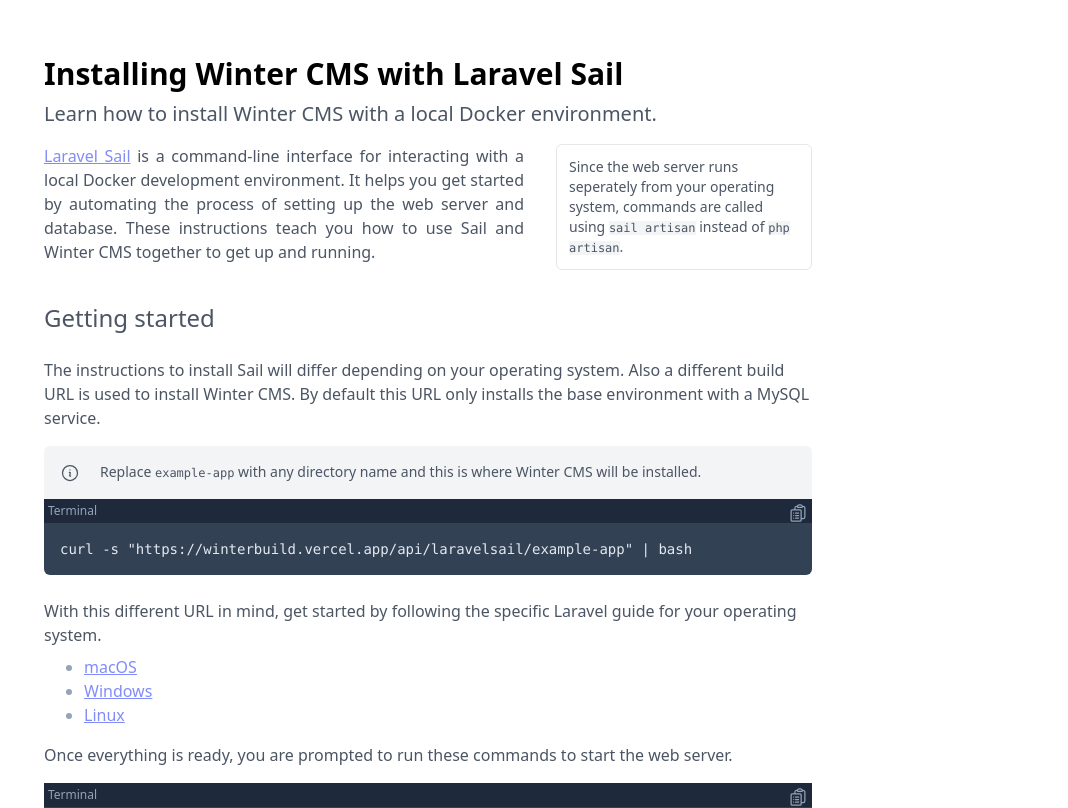
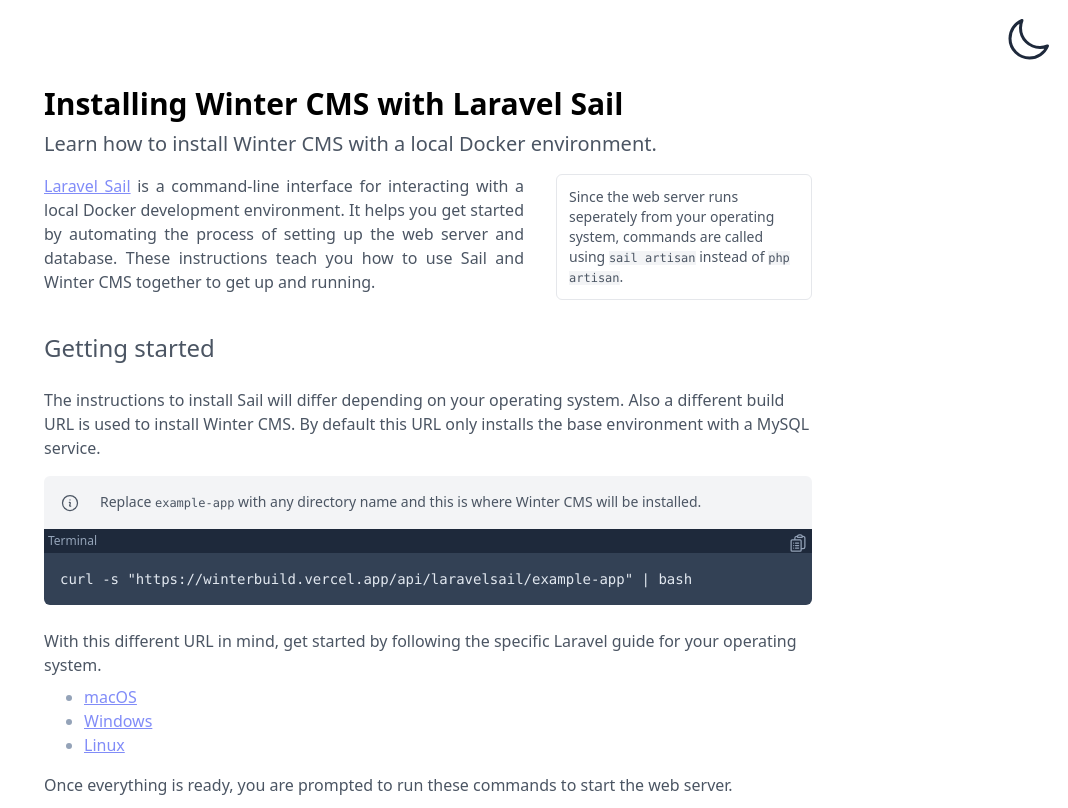
Before and after one commit to marvindurot/winterbuild, a Next.js app: page / in a window 1280 px wide. Shown: the top 808 px of the page, without its empty margins (212-1280 px from the left). Built offline with nearby package versions, Linux system fonts and the light colour scheme.

Commit message:
Simplify ThemeChanger component

```diff
--- a/components/ThemeChanger.tsx
+++ b/components/ThemeChanger.tsx
@@ -1,11 +1,7 @@
 import { useEffect, useState, PropsWithChildren } from 'react'
 import { useTheme } from 'next-themes'
 
-interface ThemeChangerProps extends PropsWithChildren {
-  size?: number
-}
-
-const ThemeChanger = ({ size = 12 }: ThemeChangerProps) => {
+const ThemeChanger = () => {
   const [mounted, setMounted] = useState(false)
   const { systemTheme, theme, setTheme } = useTheme()
 
@@ -32,7 +28,7 @@
         viewBox="0 0 24 24"
         strokeWidth={1.5}
         stroke="currentColor"
-        className={`w-${size} h-${size}`}
+        className="w-12 h-12"
       >
         <path
           strokeLinecap="round"
@@ -53,7 +49,7 @@
         viewBox="0 0 24 24"
         strokeWidth={1.5}
         stroke="currentColor"
-        className={`w-${size} h-${size}`}
+        className="w-12 h-12"
       >
         <path
           strokeLinecap="round"
```
